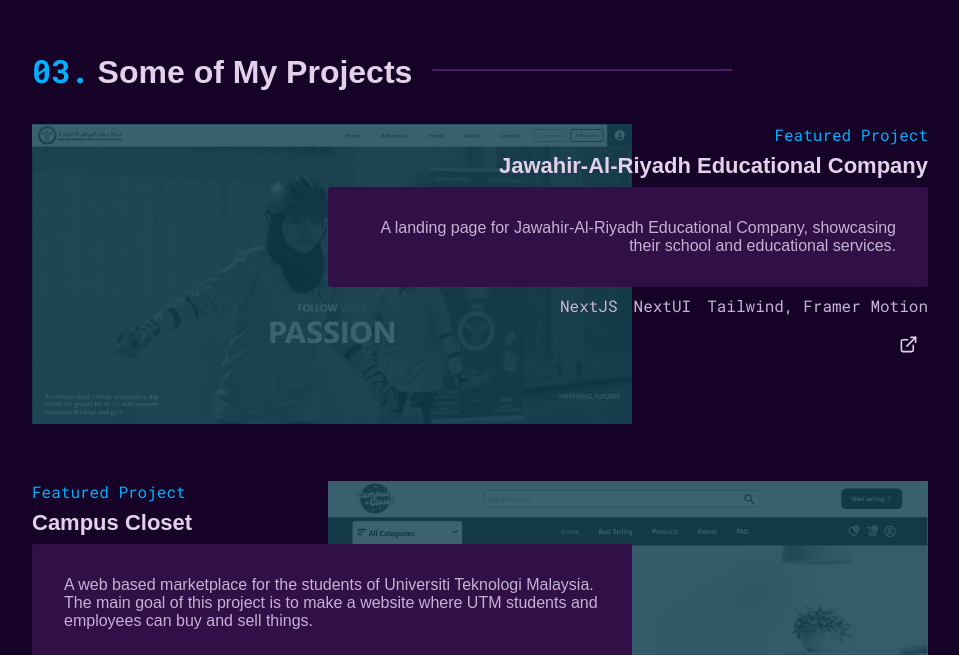
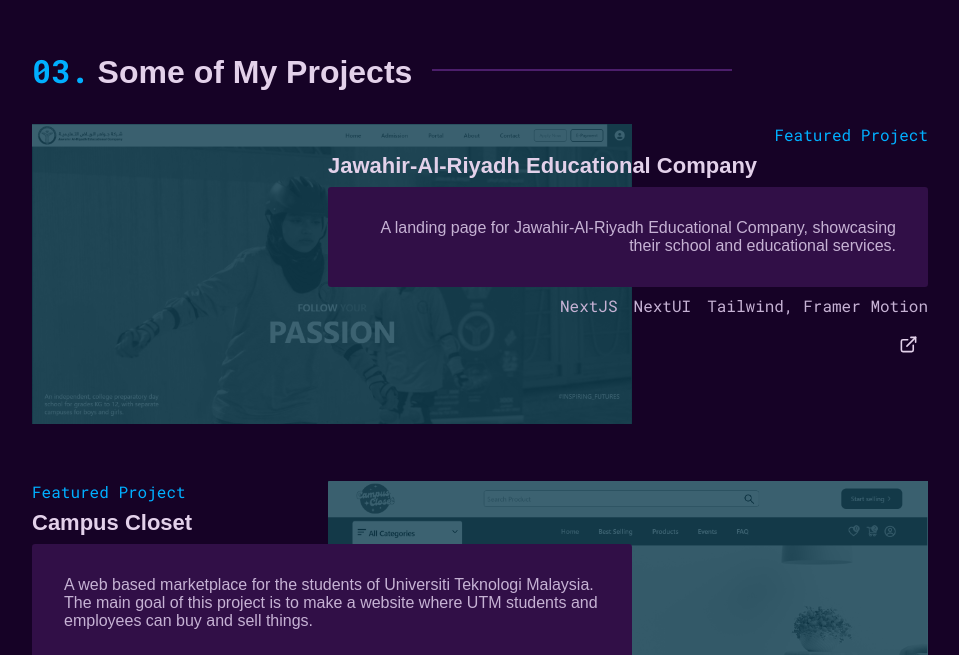
Before and after one commit to ishmumr7/portfolio, a Next.js app: page / in a window 1280 px wide. Shown: the part 2699-3354 px from the top of the page, without its empty margins (160-1119 px from the left). Built offline with nearby package versions, Linux system fonts and the light colour scheme.

Commit message:
Fix title overflow

```diff
--- a/src/scss/sections/_projects.scss
+++ b/src/scss/sections/_projects.scss
@@ -80,7 +80,7 @@
           font-family: var(--fira-code);
         }
         &-title {
-          width: max-content;
+          width: 100%;
           color: var(--text-light);
           font-size: var(--txlarge);
           font-family: var(--raleway);
```
